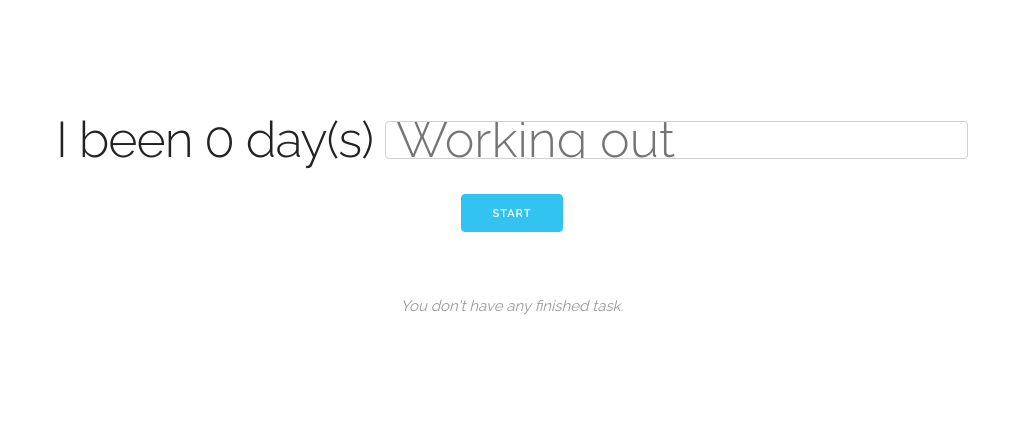
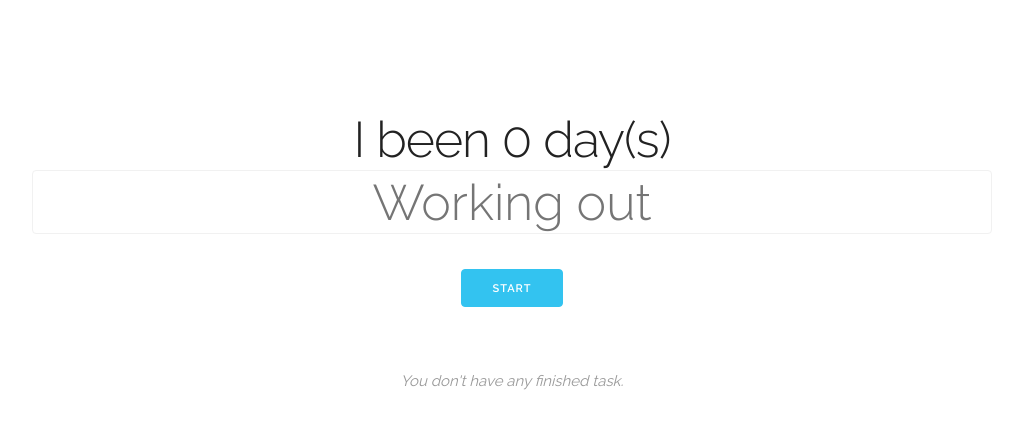
Before and after one commit to DRistau/ihavebeendays, a Django app: template ibeendays/tasks/templates/tasks/task_list.html in a window 1280 px wide. Shown: the part 66-495 px from the top of the page, without its empty margins (128-1151 px from the left). Run offline with Django 3.2, Linux system fonts and the light colour scheme; the template is opened without the code that fills it, so the values that code supplies are empty.

Commit message:
Adding some visual to the task input

```diff
--- a/ibeendays/sass/partials/_cover.scss
+++ b/ibeendays/sass/partials/_cover.scss
@@ -12,6 +12,13 @@
 
 .cover-title-action {
   display: block;
+}
+
+.cover-title-input-action[type="text"] {
+  border-color: #f1f1f1;
+  height: 64px;
+  text-align: center;
+  width: 100%;
 }
 
 .cover-description {
--- a/ibeendays/static/css/styles.css
+++ b/ibeendays/static/css/styles.css
@@ -59,6 +59,12 @@
 .cover-title-action {
   display: block; }
 
+.cover-title-input-action[type="text"] {
+  border-color: #f1f1f1;
+  height: 64px;
+  text-align: center;
+  width: 100%; }
+
 .cover-description {
   margin-bottom: 4rem;
   text-align: center; }
```
